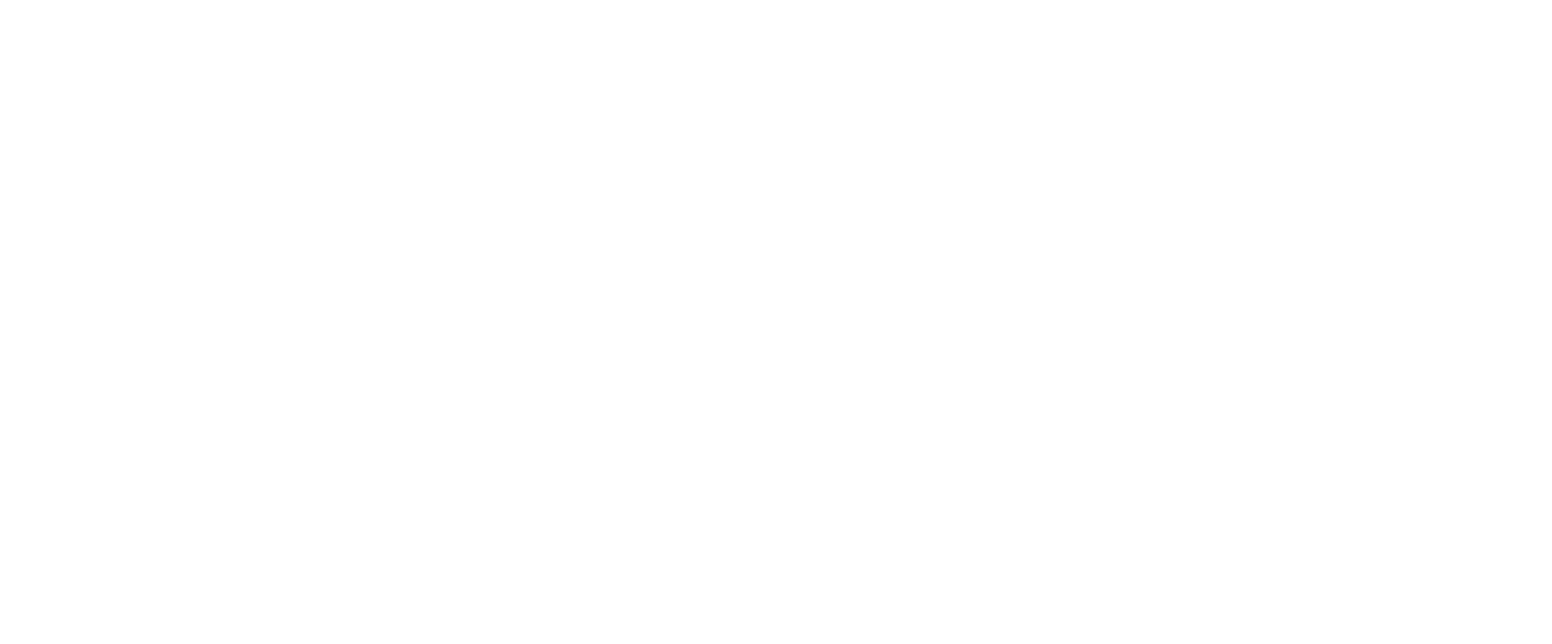
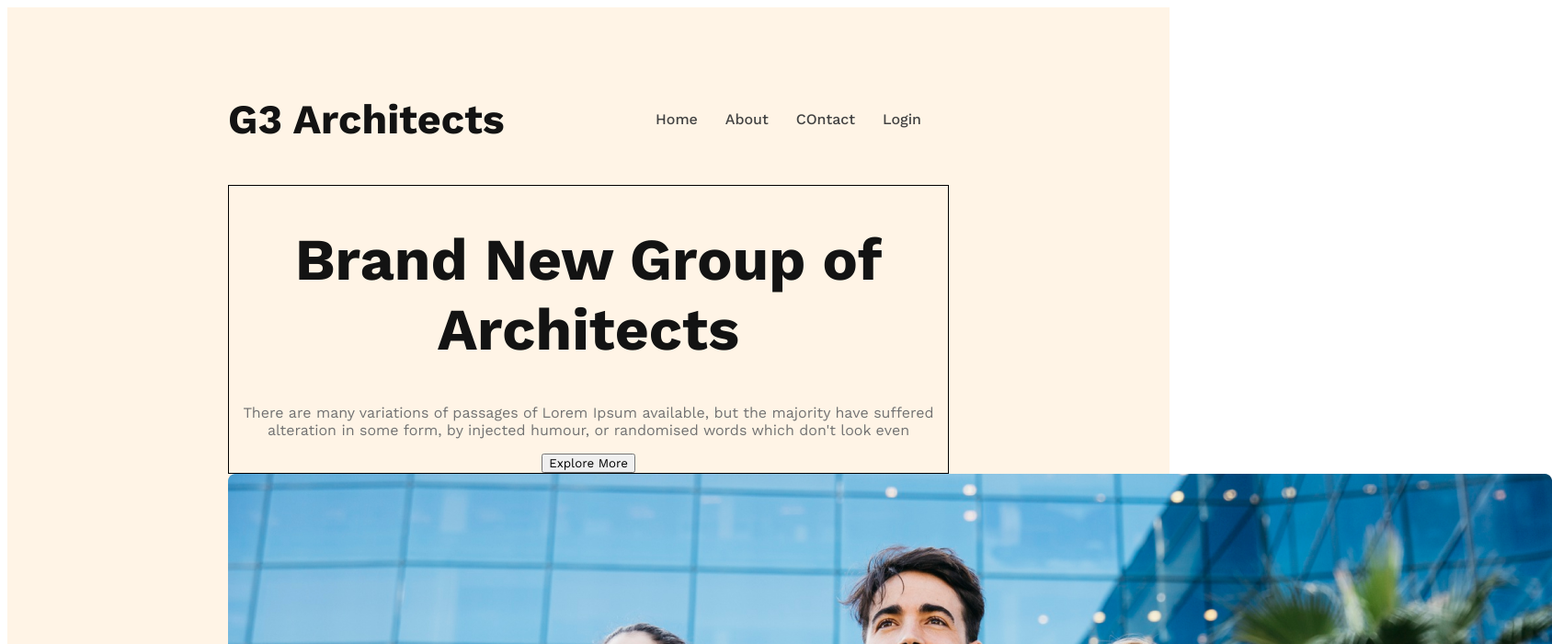
Before and after one commit to Tanmoym047/g3_architect_practice, a plain HTML site: page index.html in a window 1280 px wide. Shown: the top 700 px of the page at 92% size, 1688 px wide, since content can reach past the window. Drawn offline with nearby package versions, Linux system fonts and the light colour scheme.

Commit message:
banner content added

```diff
--- a/index.html
+++ b/index.html
@@ -10,6 +10,34 @@
 
 <body>
 
+    <header>
+        <nav>
+            <h3 class="nav-title">G3 Architects</h3>
+            <ul>
+                <li><a href="">Home</a></li>
+                <li><a href="">About</a></li>
+                <li><a href="">COntact</a></li>
+                <li><a href="">Login</a></li>
+            </ul>
+        </nav>
+        <div class="banner">
+            <div class="banner-content">
+                <h1 class="banner-title">Brand New Group of Architects</h1>
+                <p class="banner-description">There are many variations of passages of Lorem Ipsum available, but
+                    the majority have suffered alteration in some form, by injected humour, or randomised words
+                    which don't look even</p>
+                <button class="btn-primary">Explore More</button>
+            </div>
+
+            <img src="images/banner.png" alt="">
+        </div>
+    </header>
+    <main>
+
+    </main>
+    <footer>
+
+    </footer>
 </body>
 
 </html>
--- a/styles/architect.css
+++ b/styles/architect.css
@@ -0,0 +1,64 @@
+/* work sans font */
+@import url('https://fonts.googleapis.com/css2?family=Work+Sans:wght@400;500;600;700;800&display=swap');
+
+/* shared styles */
+* {
+    font-family: 'Work Sans', sans-serif;
+}
+.btn-primary{
+
+}
+
+/* header styles */
+header {
+    background: rgba(255, 144, 14, 0.10);
+    padding: 50px 240px;
+}
+
+nav {
+    display: flex;
+    justify-content: space-between;
+
+    align-items: center;
+}
+
+.nav-title {
+    font-size: 2.8rem;
+    font-weight: 700;
+    color: #131313;
+}
+
+nav>ul {
+    display: flex;
+    justify-content: space-between;
+}
+
+nav li {
+    list-style: none;
+    margin-right: 30px;
+    font-weight: 500;
+    font-size: 1rem;
+}
+
+nav li a {
+    text-decoration: none;
+    color: #424242;
+}
+
+/* banner styles */
+.banner-content {
+    max-width: 800px;
+    text-align: center;
+    margin: 0 auto;
+    border: 1px solid black;
+}
+
+.banner-title {
+    font-size: 4rem;
+    font-weight: 700;
+    color: #131313;
+}
+
+.banner-description {
+    color: #727272
+}
```
